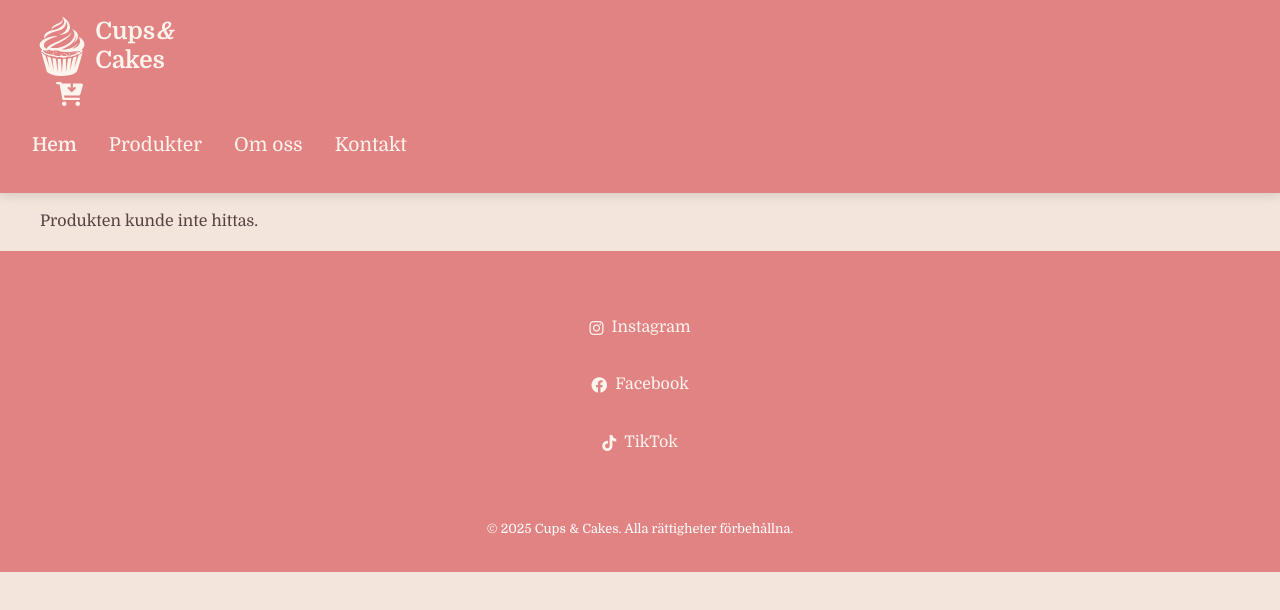
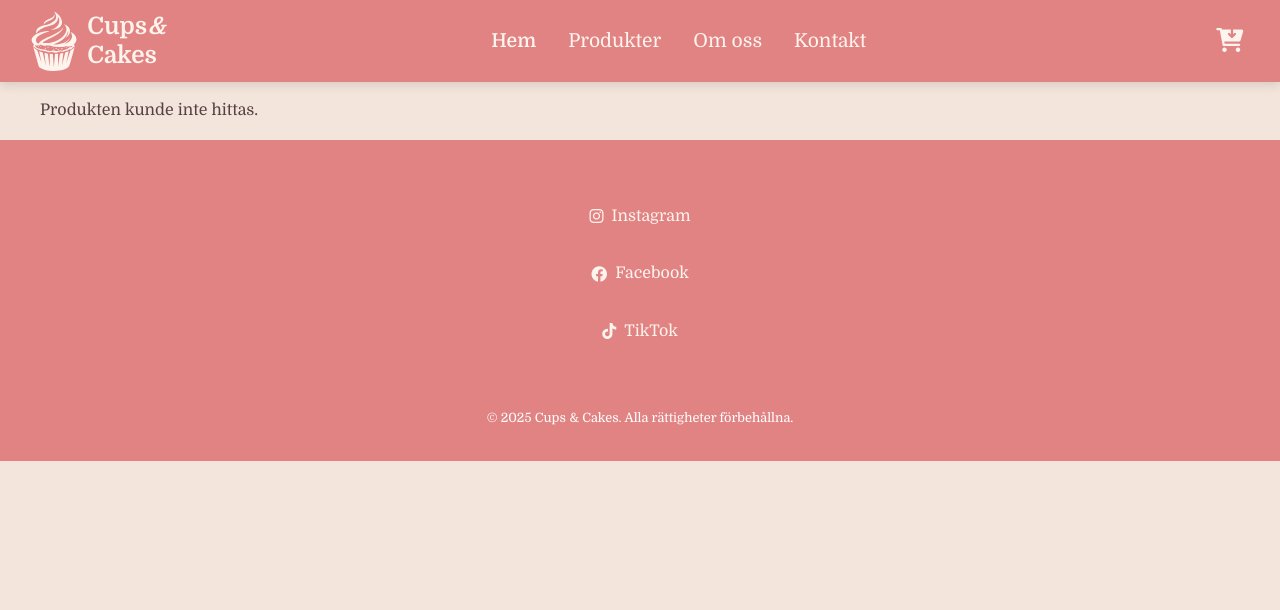
Before and after one commit to Carowa27/eshop-group3, a plain HTML site: page product.html in a window 1280 px wide. Drawn offline with Linux system fonts and the light colour scheme.

Commit message:
added global var for button padding and border-radius. Added class for header wrapper. Limited width on header items.

```diff
--- a/CSS/general.css
+++ b/CSS/general.css
@@ -12,6 +12,8 @@
   --font-color-secondary: #746263;
   --max-width: 1200px;
   --body-padding: 20px;
+  --button-border-radius: 60px;
+  --button-padding: 1rem 1.5rem;
 }
 
 html {
@@ -64,12 +66,18 @@ h3 {
   position: sticky;
   top: 0;
   background: var(--primary-color);
+  padding: .6rem 0rem;
+  z-index: 10000;
+  box-shadow: 0 3px 10px rgba(0, 0, 0, 0.12);
+}
+
+.header-container {
+  max-width: 1400px;
+  margin-inline: auto;
+  padding: 0 1.5rem;
   display: flex;
   align-items: center;
   justify-content: space-between;
-  padding: 0.6rem 1rem;
-  z-index: 10000;
-  box-shadow: 0 3px 10px rgba(0, 0, 0, 0.12);
 }
 
 #logo {
@@ -269,12 +277,6 @@ h3 {
 
 /* Responsiv Design */
 @media (min-width: 768px) {
-  #header {
-    display: flex;
-    align-items: center;
-    justify-content: space-between;
-    padding: 1rem 2rem;
-  }
 
   /* Layout för läsplatta och desktop */
   #nav {
```
